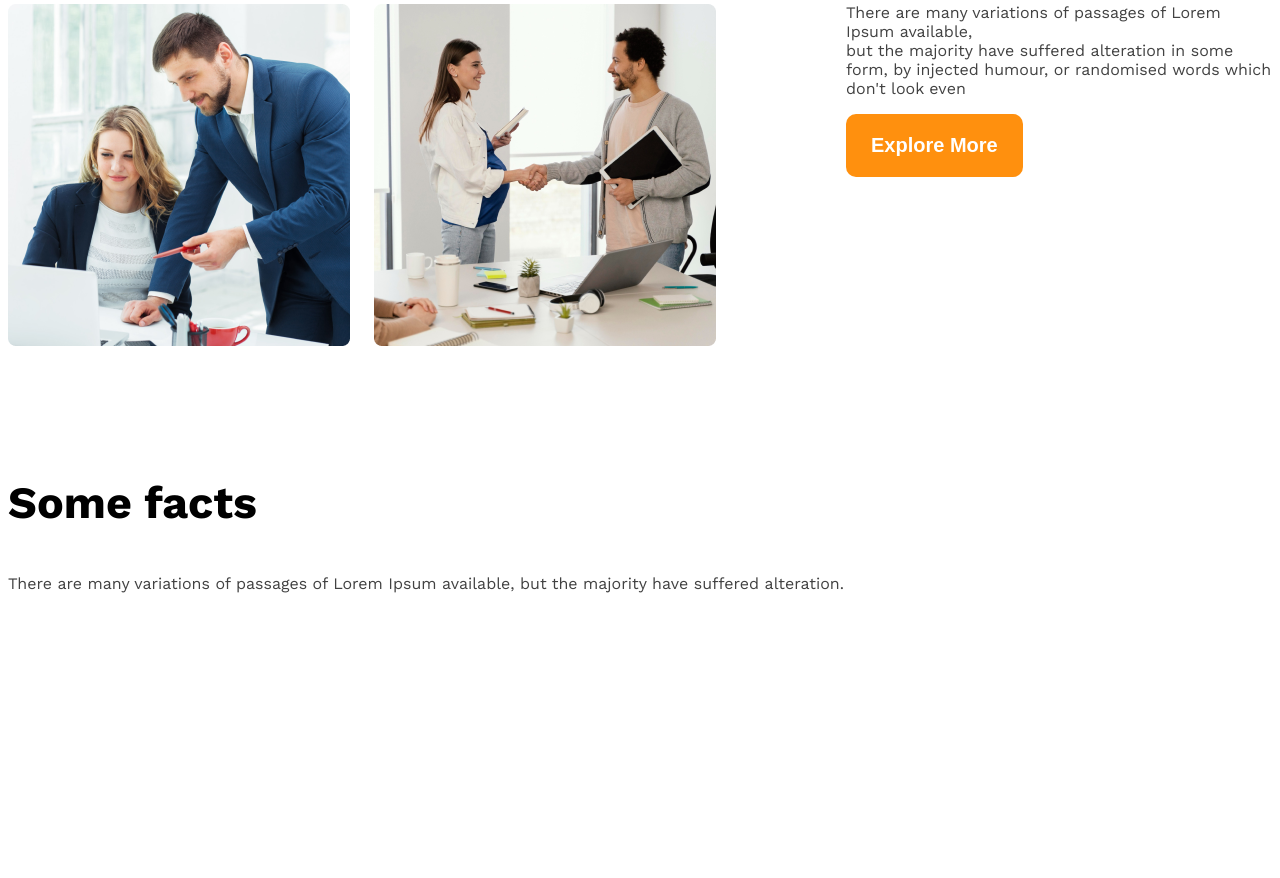
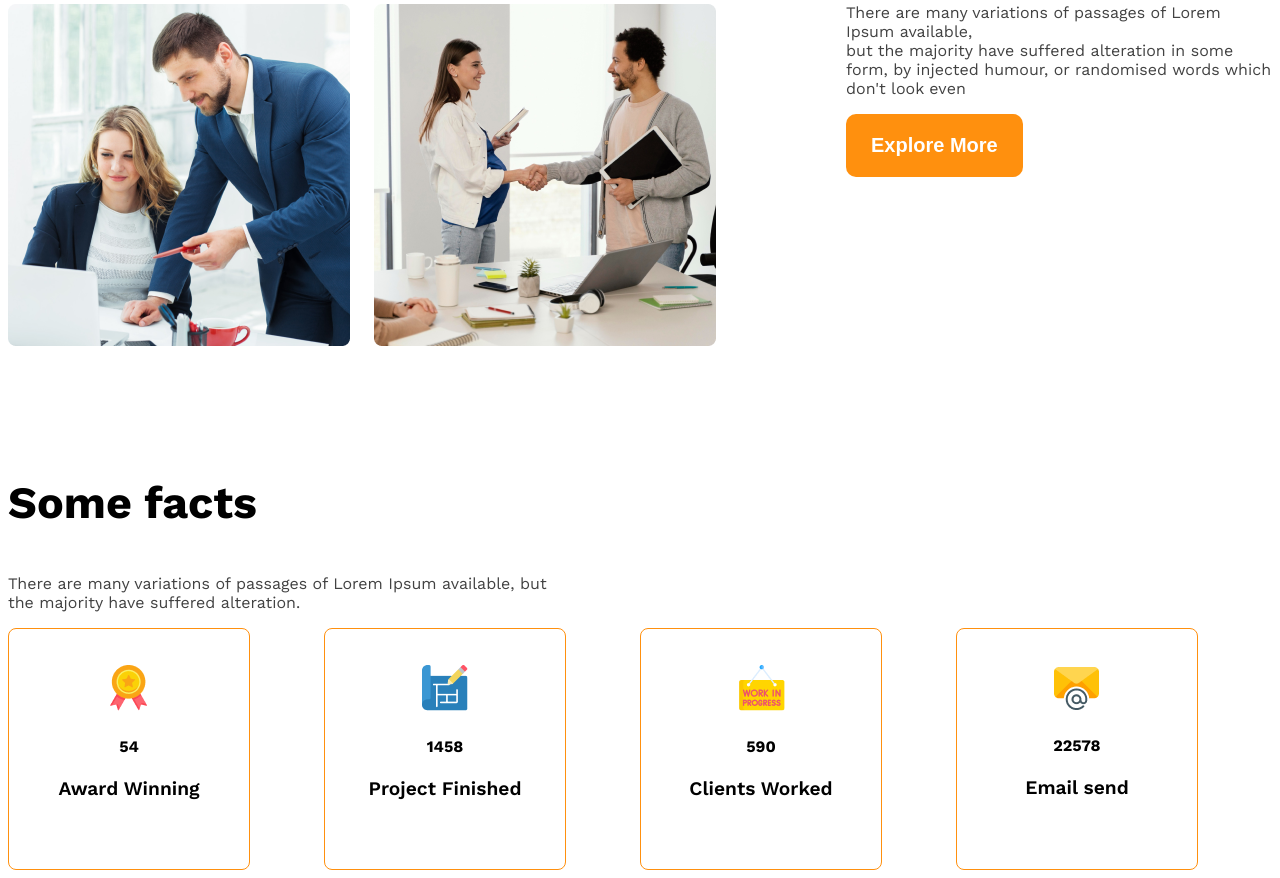
Before and after one commit to asadurrahman96/my-first-responsive-web, a plain HTML site: page index.html in a window 1280 px wide. Shown: the part 1509-2387 px from the top of the page. Before the commit the page ends 2282 px from the top, so only its background shows below. Drawn offline with nearby package versions, Linux system fonts and the light colour scheme.

Commit message:
some facts added

```diff
--- a/index.html
+++ b/index.html
@@ -55,31 +55,37 @@
 
         <section class="some-facts">
             <h3 class="section-title">Some facts</h3>
-            <p class="text-light-gray">There are many variations of passages of Lorem Ipsum available, but the majority have suffered alteration.</p>
+            <p class="text-light-gray fact-description">There are many variations of passages of Lorem Ipsum available, but the majority have suffered alteration.</p>
             <div class="fact-container">
-                <!-- .fact*4>img.fact-icon+h4.fact-value+h5.fact-name -->
-
-                 <div class="fact">
-                    <img src="" alt="" class="fact-icon">
-                    <h4 class="fact-value"></h4>
-                    <h5 class="fact-name"></h5>
+                <!-- .fact-card*4>img.fact-icon+h4.fact-value+h5.fact-name -->
+                <div class="fact-card display-flex">
+                    <div>
+                    <img src="./images/icons/ribon.png" alt="" class="fact-icon">
+                    <h4 class="fact-value">54</h4>
+                    <h5 class="fact-name">Award Winning</h5>
+                    </div>
+                </div>
+                <div class="fact-card display-flex">
+                   <div>
+                    <img src="./images/icons/projects.png" alt="" class="fact-icon">
+                    <h4 class="fact-value">1458</h4>
+                    <h5 class="fact-name">Project Finished</h5>
+                   </div>
+                </div>
+                <div class="fact-card display-flex">
+                   <div>
+                    <img src="./images/icons/customers.png" alt="" class="fact-icon">
+                    <h4 class="fact-value">590</h4>
+                    <h5 class="fact-name">Clients Worked</h5>
+                   </div>
+                </div>
+                <div class="fact-card display-flex">
+                 <div>
+                    <img src="./images/icons/email.png" alt="" class="fact-icon">
+                    <h4 class="fact-value">22578</h4>
+                    <h5 class="fact-name">Email send</h5>
                  </div>
-                 <div class="fact">
-                    <img src="" alt="" class="fact-icon">
-                    <h4 class="fact-value"></h4>
-                    <h5 class="fact-name"></h5>
-                 </div>
-                 <div class="fact">
-                    <img src="" alt="" class="fact-icon">
-                    <h4 class="fact-value"></h4>
-                    <h5 class="fact-name"></h5>
-                 </div>
-                 <div class="fact">
-                    <img src="" alt="" class="fact-icon">
-                    <h4 class="fact-value"></h4>
-                    <h5 class="fact-name"></h5>
-                 </div>
-            </div>
+                </div>
         </section>
 
     </main>
--- a/styles/style.css
+++ b/styles/style.css
@@ -119,6 +119,37 @@ main > section{
 #of-our{
     color: #131313;
 }
+
+/* facts style and facts number */
+.fact-container{
+    display: grid;
+    grid-template-columns: repeat(4, 1fr);
+}
+.fact-card{
+    border: 1px solid #FF900E;
+    width:240px;
+    height: 240px;
+    border-radius: 8px;
+    text-align: center;
+    justify-content: center;
+    align-items: center;
+}
+
+.fact-number{
+    font-size: 2.8rem;
+    font-weight: 600;
+    margin-top: 5px;
+    margin-bottom: 10px;
+}
+.fact-name{
+    font-size: 1.2rem;
+    font-weight: 600;
+    margin-top: 10px;
+}
+
+.fact-description{
+    max-width: 540px;
+}
 /* responsive media query */
 @media screen and (max-width:576px) {
     .navbar,
```
